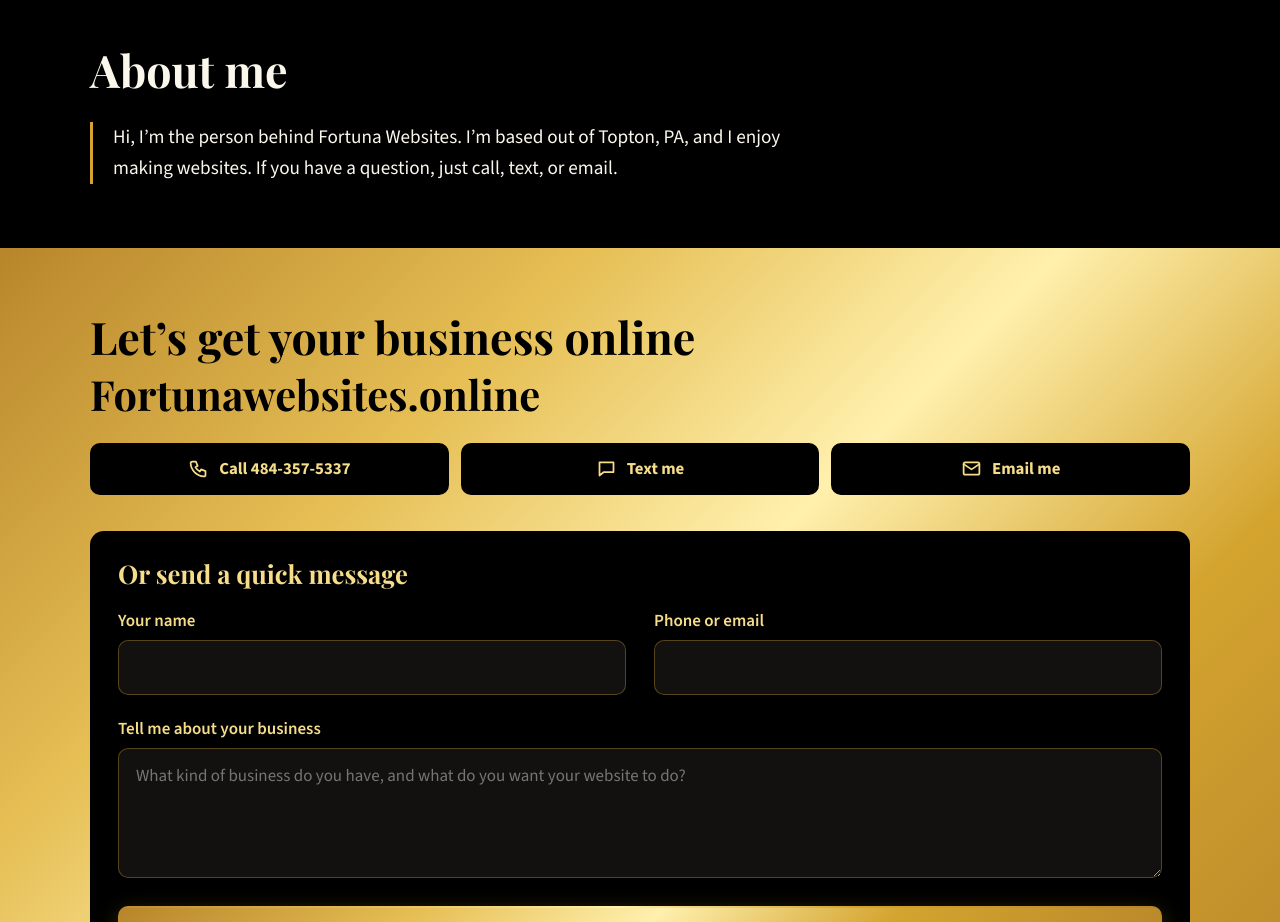
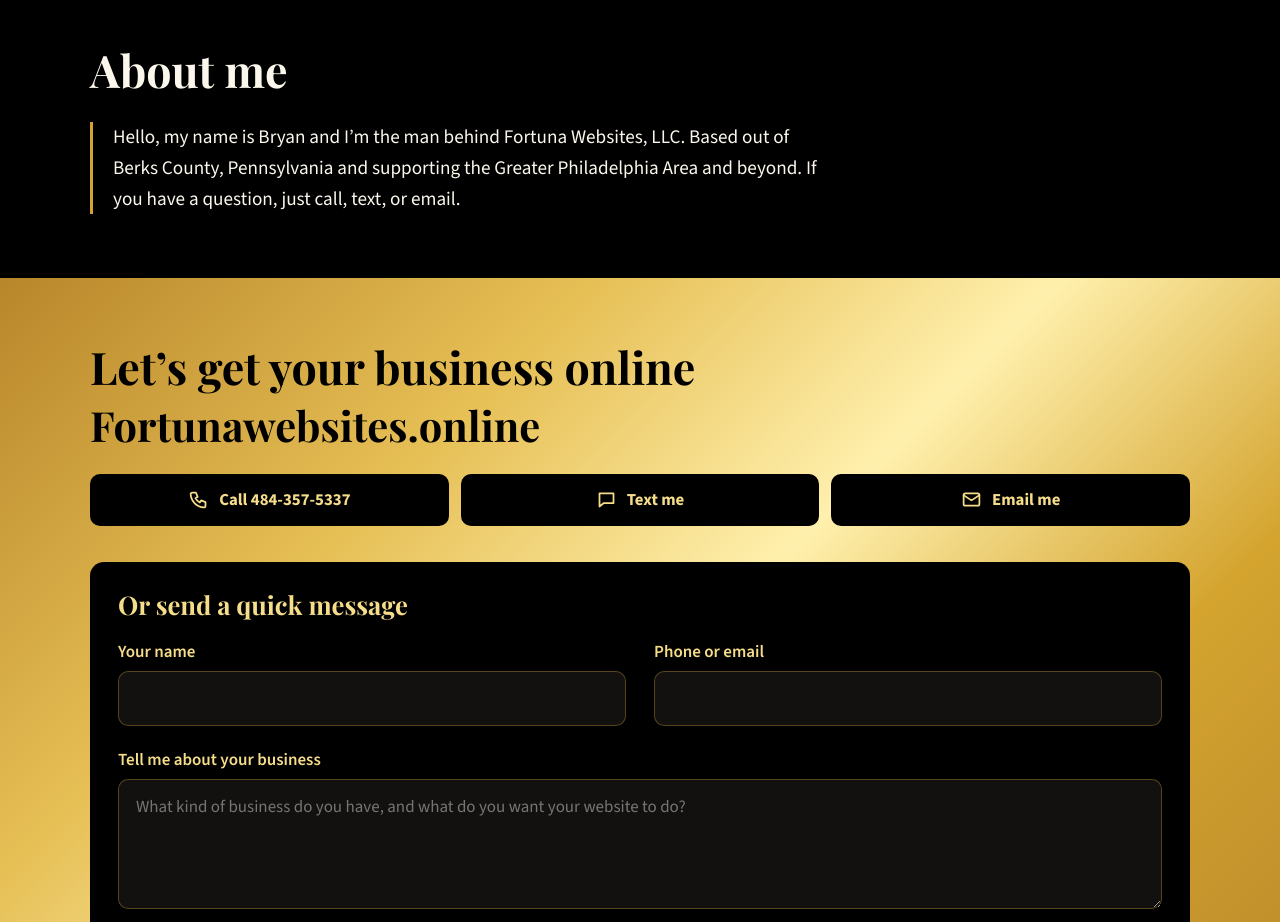
Before and after one commit to fortunaholdingsllc/fortunawebsites, a plain HTML site: page index.html in a window 1280 px wide. Shown: the part 1280-2202 px from the top of the page. Drawn offline with nearby package versions, Linux system fonts and the light colour scheme; a web font is replaced by a local one.

Commit message:
Add files via upload

```diff
--- a/index.html
+++ b/index.html
@@ -236,7 +236,7 @@ footer small{display:block;margin-top:16px;color:var(--muted)}
   <section id="about">
     <div class="wrap about">
       <h2 class="h2">About me</h2>
-      <p>Hi, I’m the person behind Fortuna Websites. I’m based out of Topton, PA, and I enjoy making websites. If you have a question, just call, text, or email.</p>
+      <p>Hello, my name is Bryan and I’m the man behind Fortuna Websites, LLC. Based out of Berks County, Pennsylvania and supporting the Greater Philadelphia Area and beyond. If you have a question, just call, text, or email.</p>
     </div>
   </section>
 
```
